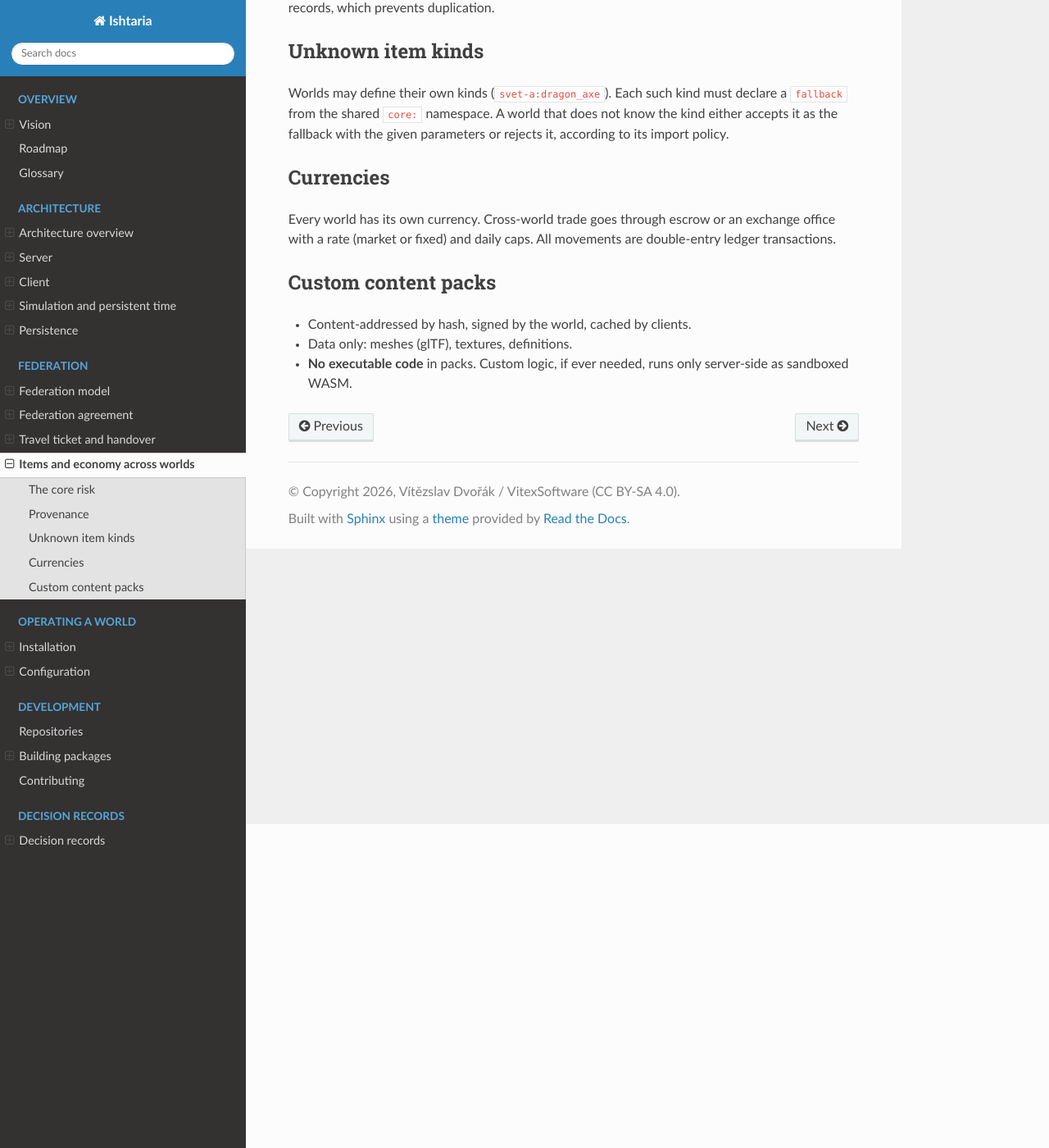
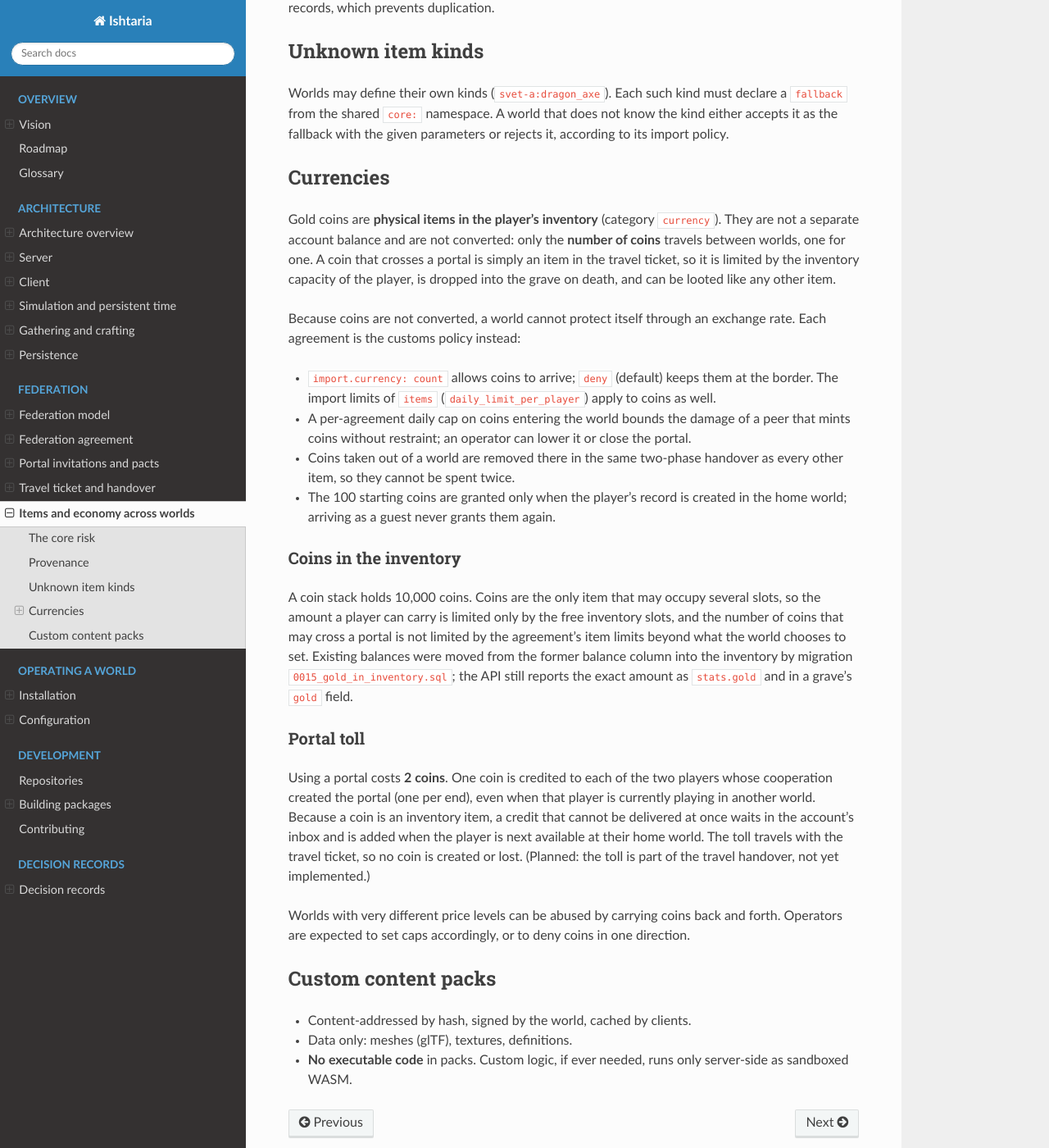
Before and after one commit to VitexSoftware/ishtaria-docs, a Sphinx documentation site: the page built from source/federation/items-and-economy.rst, in a window 1280 px wide and 1400 px high, scrolled down 395 px. Shown: the whole window at 82% size. Built offline with Sphinx 7.4.7 and the Read the Docs theme 3.1.0, drawn with Linux system fonts in a browser that asks for light colours.

Commit message:
docs: add new ADRs and portal pacts documentation
Co-Authored-By: Claude Sonnet 5.5 <noreply@anthropic.com>

```diff
--- a/source/architecture/simulation.rst
+++ b/source/architecture/simulation.rst
@@ -49,8 +49,9 @@ Inventory, survival and permanent memorials
 ------------------------------------------
 
 The server persists a permanent UUID for each character. A new character starts
-with 100 gold, four food stacks and 100 inventory slots, granted once on creation.
-Gold stacks; capacity increases by ten per level after the first and through
+with 100 gold coins, four food stacks and 100 inventory slots, granted once on
+creation. Gold coins are inventory items stacking to 10,000 per slot; unlike
+other items they may occupy several slots (migration ``0015_gold_in_inventory.sql``). capacity increases by ten per level after the first and through
 carried bags or suitcases. Food items have distinct calorie values. Eating is an
 authenticated intention; the server consumes an owned item and updates nutrition.
 Seven real days without eating cause starvation, including offline time.
--- a/source/federation/items-and-economy.rst
+++ b/source/federation/items-and-economy.rst
@@ -26,9 +26,52 @@ given parameters or rejects it, according to its import policy.
 Currencies
 ----------
 
-Every world has its own currency. Cross-world trade goes through escrow or
-an exchange office with a rate (market or fixed) and daily caps. All
-movements are double-entry ledger transactions.
+Gold coins are **physical items in the player's inventory** (category
+``currency``). They are not a separate account balance and are not converted:
+only the **number of coins** travels between worlds, one for one. A coin that
+crosses a portal is simply an item in the travel ticket, so it is limited by
+the inventory capacity of the player, is dropped into the grave on death, and
+can be looted like any other item.
+
+Because coins are not converted, a world cannot protect itself through an
+exchange rate. Each agreement is the customs policy instead:
+
+* ``import.currency: count`` allows coins to arrive; ``deny`` (default) keeps
+  them at the border. The import limits of ``items`` (``daily_limit_per_player``)
+  apply to coins as well.
+* A per-agreement daily cap on coins entering the world bounds the damage of a
+  peer that mints coins without restraint; an operator can lower it or close
+  the portal.
+* Coins taken out of a world are removed there in the same two-phase handover
+  as every other item, so they cannot be spent twice.
+* The 100 starting coins are granted only when the player's record is created
+  in the home world; arriving as a guest never grants them again.
+
+Coins in the inventory
+~~~~~~~~~~~~~~~~~~~~~~
+
+A coin stack holds 10,000 coins. Coins are the only item that may occupy
+several slots, so the amount a player can carry is limited only by the free
+inventory slots, and the number of coins that may cross a portal is not
+limited by the agreement's item limits beyond what the world chooses to set.
+Existing balances were moved from the former balance column into the
+inventory by migration ``0015_gold_in_inventory.sql``; the API still reports
+the exact amount as ``stats.gold`` and in a grave's ``gold`` field.
+
+Portal toll
+~~~~~~~~~~~
+
+Using a portal costs **2 coins**. One coin is credited to each of the two
+players whose cooperation created the portal (one per end), even when that
+player is currently playing in another world. Because a coin is an inventory
+item, a credit that cannot be delivered at once waits in the account's inbox
+and is added when the player is next available at their home world. The toll
+travels with the travel ticket, so no coin is created or lost. (Planned: the
+toll is part of the travel handover, not yet implemented.)
+
+Worlds with very different price levels can be abused by carrying coins back
+and forth. Operators are expected to set caps accordingly, or to deny coins in
+one direction.
 
 Custom content packs
 --------------------
--- a/source/index.rst
+++ b/source/index.rst
@@ -28,6 +28,7 @@ worlds are linked through **portals** that players build in-game.
    architecture/server
    architecture/client
    architecture/simulation
+   architecture/gathering
    architecture/persistence
 
 .. toctree::
@@ -36,6 +37,7 @@ worlds are linked through **portals** that players build in-game.
 
    federation/index
    federation/agreement
+   federation/portal-pacts
    federation/travel-ticket
    federation/items-and-economy
 
```
Also changed, not shown: source/architecture/gathering.rst (added, +87 -0 lines), source/decisions/0005-portal-invitations.rst (added, +49 -0 lines), source/decisions/0006-monetization.rst (added, +94 -0 lines), source/decisions/0007-chat-and-friends.rst (added, +57 -0 lines), source/federation/agreement.rst (+6 -4 lines), source/federation/index.rst (+17 -2 lines), source/federation/portal-pacts.rst (added, +129 -0 lines), source/federation/travel-ticket.rst (+25 -0 lines).
